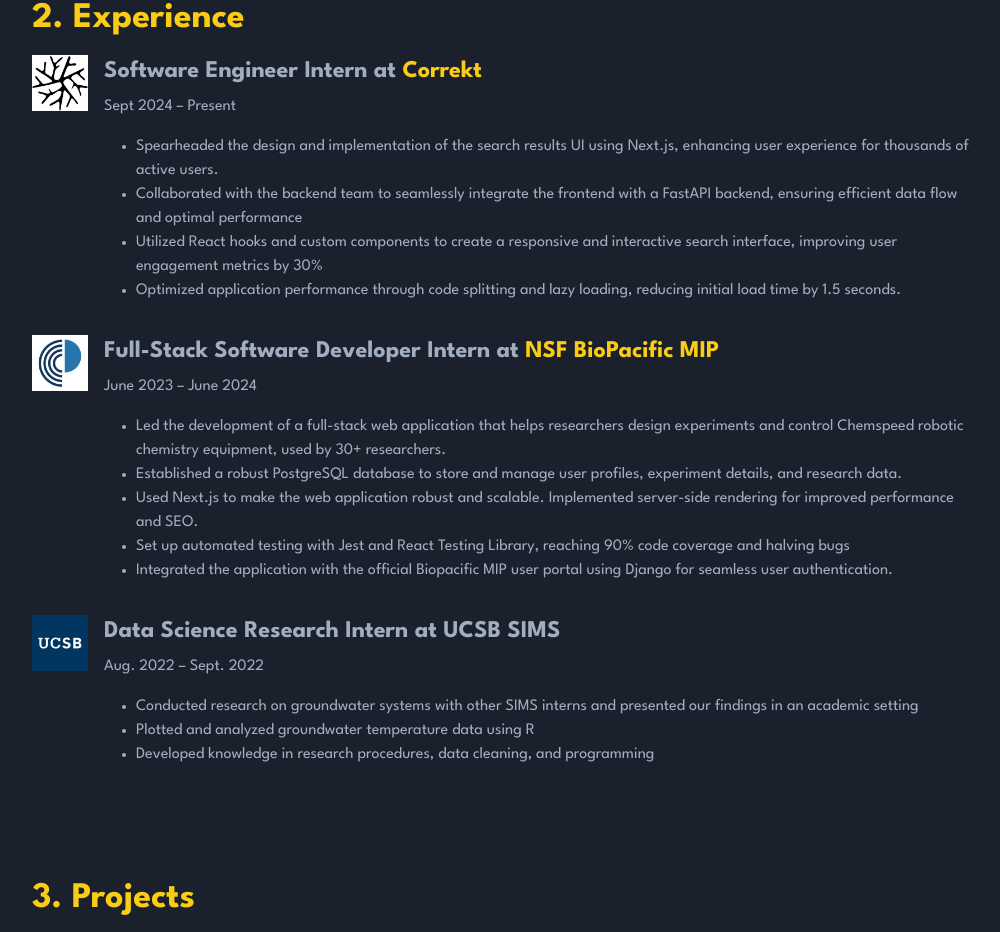
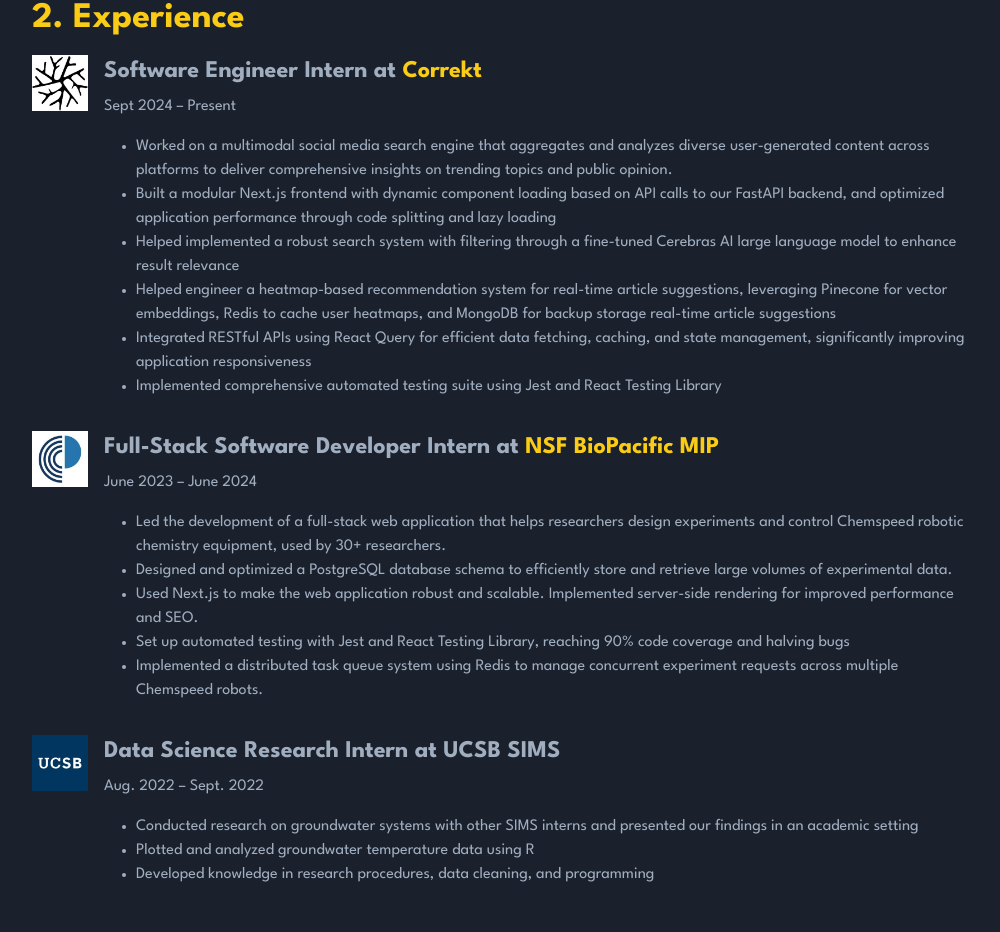
Before and after one commit to jiwa310/PersonalSiteV1, a Next.js app: page / in a window 1280 px wide. Shown: the part 1765-2697 px from the top of the page, without its empty margins (48-1048 px from the left). Built offline with nearby package versions, Linux system fonts and the light colour scheme.

Commit message:
Resume Update

```diff
--- a/src/components/Experience.jsx
+++ b/src/components/Experience.jsx
@@ -12,10 +12,12 @@
           <p className="mb-4">Sept 2024 – Present</p>
 
           <ul className="list-disc pl-8">
-            <li>Spearheaded the design and implementation of the search results UI using Next.js, enhancing user experience for thousands of active users.</li>
-            <li>Collaborated with the backend team to seamlessly integrate the frontend with a FastAPI backend, ensuring efficient data flow and optimal performance</li>
-            <li>Utilized React hooks and custom components to create a responsive and interactive search interface, improving user engagement metrics by 30%</li>
-            <li>Optimized application performance through code splitting and lazy loading, reducing initial load time by 1.5 seconds.</li>
+            <li>Worked on a multimodal social media search engine that aggregates and analyzes diverse user-generated content across platforms to deliver comprehensive insights on trending topics and public opinion.</li>
+            <li>Built a modular Next.js frontend with dynamic component loading based on API calls to our FastAPI backend, and optimized application performance through code splitting and lazy loading</li>
+            <li>Helped implemented a robust search system with filtering through a fine-tuned Cerebras AI large language model to enhance result relevance</li>
+            <li>Helped engineer a heatmap-based recommendation system for real-time article suggestions, leveraging Pinecone for vector embeddings, Redis to cache user heatmaps, and MongoDB for backup storage real-time article suggestions</li>
+            <li>Integrated RESTful APIs using React Query for efficient data fetching, caching, and state management, significantly improving application responsiveness</li>
+            <li>Implemented comprehensive automated testing suite using Jest and React Testing Library</li>
           </ul>
         </div>
       </div>
@@ -30,10 +32,10 @@
 
           <ul className="list-disc pl-8">
             <li>Led the development of a full-stack web application that helps researchers design experiments and control Chemspeed robotic chemistry equipment, used by 30+ researchers.</li>
-            <li>Established a robust PostgreSQL database to store and manage user profiles, experiment details, and research data.</li>
+            <li>Designed and optimized a PostgreSQL database schema to efficiently store and retrieve large volumes of experimental data.</li>
             <li>Used Next.js to make the web application robust and scalable. Implemented server-side rendering for improved performance and SEO.</li>
             <li>Set up automated testing with Jest and React Testing Library, reaching 90% code coverage and halving bugs</li>
-            <li>Integrated the application with the official Biopacific MIP user portal using Django for seamless user authentication.</li>
+            <li>Implemented a distributed task queue system using Redis to manage concurrent experiment requests across multiple Chemspeed robots.</li>
           </ul>
         </div>
       </div>
```
